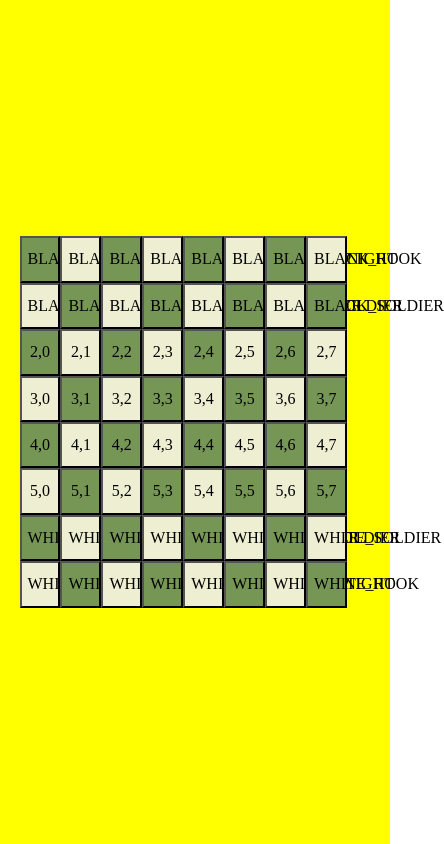
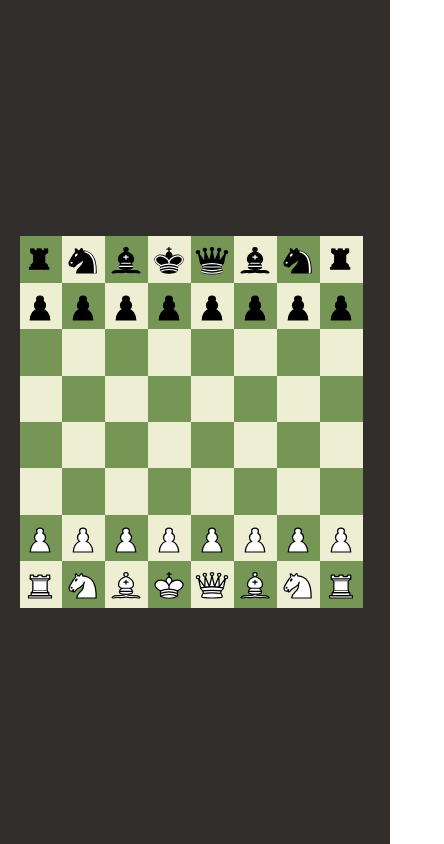
Before and after one commit to BalasubramanianU/chess-game, a React (Create React App) app in the folder chess-game/: page / in a window 390 px wide. Shown: the whole page, 444 px wide, since content can reach past the window. Built offline with nearby package versions, Linux system fonts and the light colour scheme.

Commit message:
Responsive UI added

```diff
--- a/chess-game/src/components/Board.jsx
+++ b/chess-game/src/components/Board.jsx
@@ -1,4 +1,5 @@
 import React from "react";
+import Strings from "../constants/Strings";
 import "../styles/styles.css";
 
 function Board(props) {
@@ -21,24 +22,56 @@ function Board(props) {
           validPositions[i][j] === currentRow &&
           validPositions[i][j + 1] === currentColumn
         )
-          color = "yellow";
+          color = "#f6f669";
       }
     }
     return color;
   };
 
+  const loadPiece = (board, row, column) => {
+    switch (board[row][column]) {
+      case Strings.BLACK_SOLDIER:
+        return "blackPawn icon";
+      case Strings.WHITE_SOLDIER:
+        return "whitePawn icon";
+      case Strings.BLACK_ROOK:
+        return "blackRook icon";
+      case Strings.WHITE_ROOK:
+        return "whiteRook icon";
+      case Strings.BLACK_KNIGHT:
+        return "blackKnight icon";
+      case Strings.WHITE_KNIGHT:
+        return "whiteKnight icon";
+      case Strings.BLACK_BISHOP:
+        return "blackBishop icon";
+      case Strings.WHITE_BISHOP:
+        return "whiteBishop icon";
+      case Strings.BLACK_QUEEN:
+        return "blackQueen icon";
+      case Strings.WHITE_QUEEN:
+        return "whiteQueen icon";
+      case Strings.BLACK_KING:
+        return "blackKing icon";
+      case Strings.WHITE_KING:
+        return "whiteKing icon";
+      default:
+        return "icon";
+        break;
+    }
+  };
+
   for (let i = 0; i <= 7; i++) {
     for (let j = 0; j <= 7; j++) {
       boardArray.push(
-        <button
+        <div
           className="square"
           style={{
             backgroundColor: loadColor(validPositions, colorSwitch, i, j),
           }}
           onClick={() => handleClick(i, j)}
         >
-          {board[i][j] !== "" ? board[i][j] : `${i},${j}`}
-        </button>
+          <div className={loadPiece(board, i, j)}></div>
+        </div>
       );
       colorSwitch = !colorSwitch;
     }
--- a/chess-game/src/styles/styles.css
+++ b/chess-game/src/styles/styles.css
@@ -1,12 +1,15 @@
 .square {
+  display: inline-flex;
   height: 12.5vh;
   width: 6.25vw;
+  border: none;
+  align-items: center;
 }
 
 .mainContainer {
   display: flex;
   height: 100vh;
-  background-color: yellow;
+  background-color: #312e2b;
   justify-content: center;
   align-items: center;
 }
@@ -15,12 +18,135 @@
   width: 50vw;
 }
 
-@media only screen and (max-width: 1281px) {
+.icon {
+  height: 8vh;
+  width: 5vw;
+  background-repeat: no-repeat;
+  background-size: 10vh 4vw;
+  margin-left: 0.5vw;
+}
+
+.blackPawn {
+  height: 8vh;
+  width: 5vw;
+  background: url("../assets/blackPawn.svg");
+  background-repeat: no-repeat;
+  background-size: 10vh 4vw;
+  margin-left: 0.5vw;
+}
+
+.blackRook {
+  height: 8vh;
+  width: 5vw;
+  background: url("../assets/blackRook-new.png");
+  background-repeat: no-repeat;
+  background-size: 10.5vh 5vw;
+  margin-left: 0.6vw;
+}
+
+.blackBishop {
+  height: 8vh;
+  width: 5vw;
+  background: url("../assets/blackBishop.svg");
+  background-repeat: no-repeat;
+  background-size: 10vh 4vw;
+  margin-left: 0.5vw;
+}
+
+.blackKnight {
+  height: 8vh;
+  width: 5vw;
+  background: url("../assets/blackKnight.svg");
+  background-repeat: no-repeat;
+  background-size: 10vh 4vw;
+  margin-left: 0.5vw;
+}
+
+.blackQueen {
+  height: 8vh;
+  width: 5vw;
+  background: url("../assets/blackQueen.svg");
+  background-repeat: no-repeat;
+  background-size: 10vh 4vw;
+  margin-left: 0.5vw;
+}
+
+.blackKing {
+  height: 8vh;
+  width: 5vw;
+  background: url("../assets/blackKing.svg");
+  background-repeat: no-repeat;
+  background-size: 10vh 4vw;
+  margin-left: 0.5vw;
+}
+
+.whitePawn {
+  height: 8vh;
+  width: 5vw;
+  background: url("../assets/whitePawn.svg");
+  background-repeat: no-repeat;
+  background-size: 10vh 4vw;
+  margin-left: 0.5vw;
+}
+
+.whiteRook {
+  height: 8vh;
+  width: 5vw;
+  background: url("../assets/whiteRook.svg");
+  background-repeat: no-repeat;
+  background-size: 10vh 4vw;
+  margin-left: 0.7vw;
+}
+
+.whiteKnight {
+  height: 8vh;
+  width: 5vw;
+  background: url("../assets/whiteKnight.svg");
+  background-repeat: no-repeat;
+  background-size: 10vh 4vw;
+  margin-left: 0.5vw;
+}
+
+.whiteBishop {
+  height: 8vh;
+  width: 5vw;
+  background: url("../assets/whiteBishop.svg");
+  background-repeat: no-repeat;
+  background-size: 10vh 4vw;
+  margin-left: 0.5vw;
+}
+
+.whiteQueen {
+  height: 8vh;
+  width: 5vw;
+  background: url("../assets/whiteQueen.svg");
+  background-repeat: no-repeat;
+  background-size: 10vh 4vw;
+  margin-left: 0.5vw;
+}
+
+.whiteKing {
+  height: 8vh;
+  width: 5vw;
+  background: url("../assets/whiteKing.svg");
+  background-repeat: no-repeat;
+  background-size: 10vh 4vw;
+  margin-left: 0.5vw;
+}
+
+@media only screen and (max-width: 1281px) and (min-height: 800px) {
   .square {
     height: 10vh;
     width: 6vw;
   }
+  .icon {
+    height: 9vh;
+    width: 10vw;
+    background-size: 10vh 5.5vw;
+    margin-left: 0;
+  }
 }
+
 @media only screen and (max-width: 1025px) {
   .boardContainer {
     width: 60vw;
@@ -29,7 +155,30 @@
     height: 12vh;
     width: 7vw;
   }
+  .icon {
+    height: 10vh;
+    width: 10vw;
+    background-size: 12vh 5vw;
+    margin-left: 0.7vw;
+  }
 }
+
+@media only screen and (max-width: 1025px) and (min-height: 600px) {
+  .boardContainer {
+    width: 60vw;
+  }
+  .square {
+    height: 12vh;
+    width: 7vw;
+  }
+  .icon {
+    height: 10vh;
+    width: 10vw;
+    background-size: 10vh 5.5vw;
+    margin-left: 0.5vw;
+  }
+}
+
 @media only screen and (max-width: 913px) {
   .boardContainer {
     width: 90vw;
@@ -37,6 +186,11 @@
   .square {
     height: 8vh;
     width: 11vw;
+  }
+  .icon {
+    height: 7vh;
+    width: 9vw;
+    background-size: 7vh 10vw;
   }
 }
 
@@ -48,6 +202,12 @@
     height: 8vh;
     width: 11vw;
   }
+  .icon {
+    height: 7vh;
+    width: 9vw;
+    background-size: 7vh 9.5vw;
+    margin-left: 1vw;
+  }
 }
 
 @media only screen and (max-width: 419px) {
@@ -56,7 +216,27 @@
   }
   .square {
     height: 5.5vh;
-    width: 10.5vw;
+    width: 11vw;
+  }
+  .icon {
+    height: 4vh;
+    width: 10vw;
+    background-size: 4.5vh 9vw;
+    margin-left: 0.5vw;
+  }
+}
+@media only screen and (max-width: 376px) {
+  .icon {
+    width: 10vw;
+    background-size: 5vh 8vw;
+    margin-left: 1vw;
+  }
+}
+@media only screen and (max-width: 361px) {
+  .icon {
+    width: 10vw;
+    background-size: 5vh 9vw;
+    margin-left: 0.2vw;
   }
 }
 @media only screen and (max-width: 281px) {
@@ -67,4 +247,10 @@
     height: 5vh;
     width: 11vw;
   }
+  .icon {
+    height: 3.8vh;
+    width: 8vw;
+    background-size: 4vh 9vw;
+    margin-left: 1vw;
+  }
 }
```
Also changed, not shown: chess-game/src/assets/blackRook-new.png (added).
